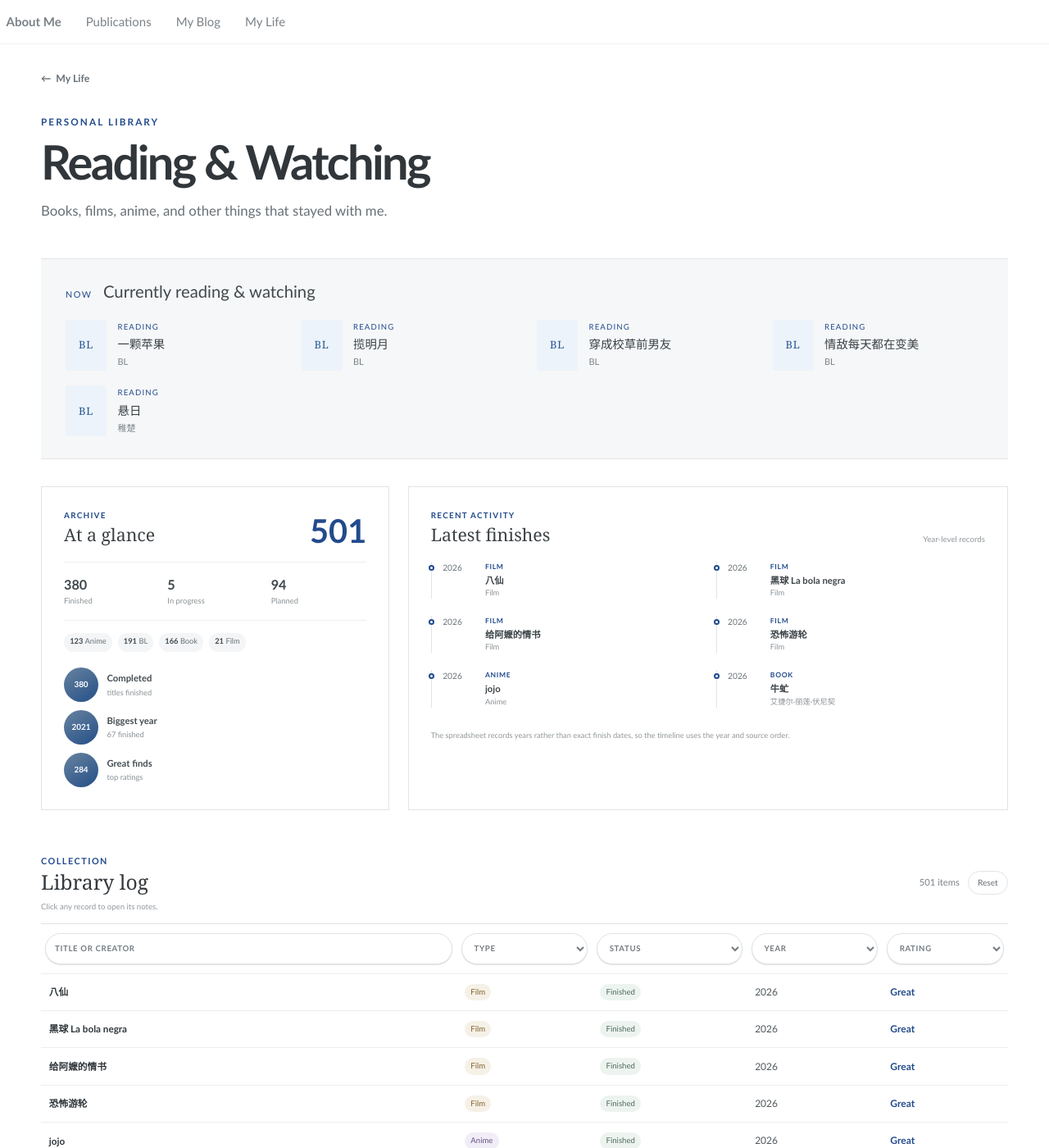
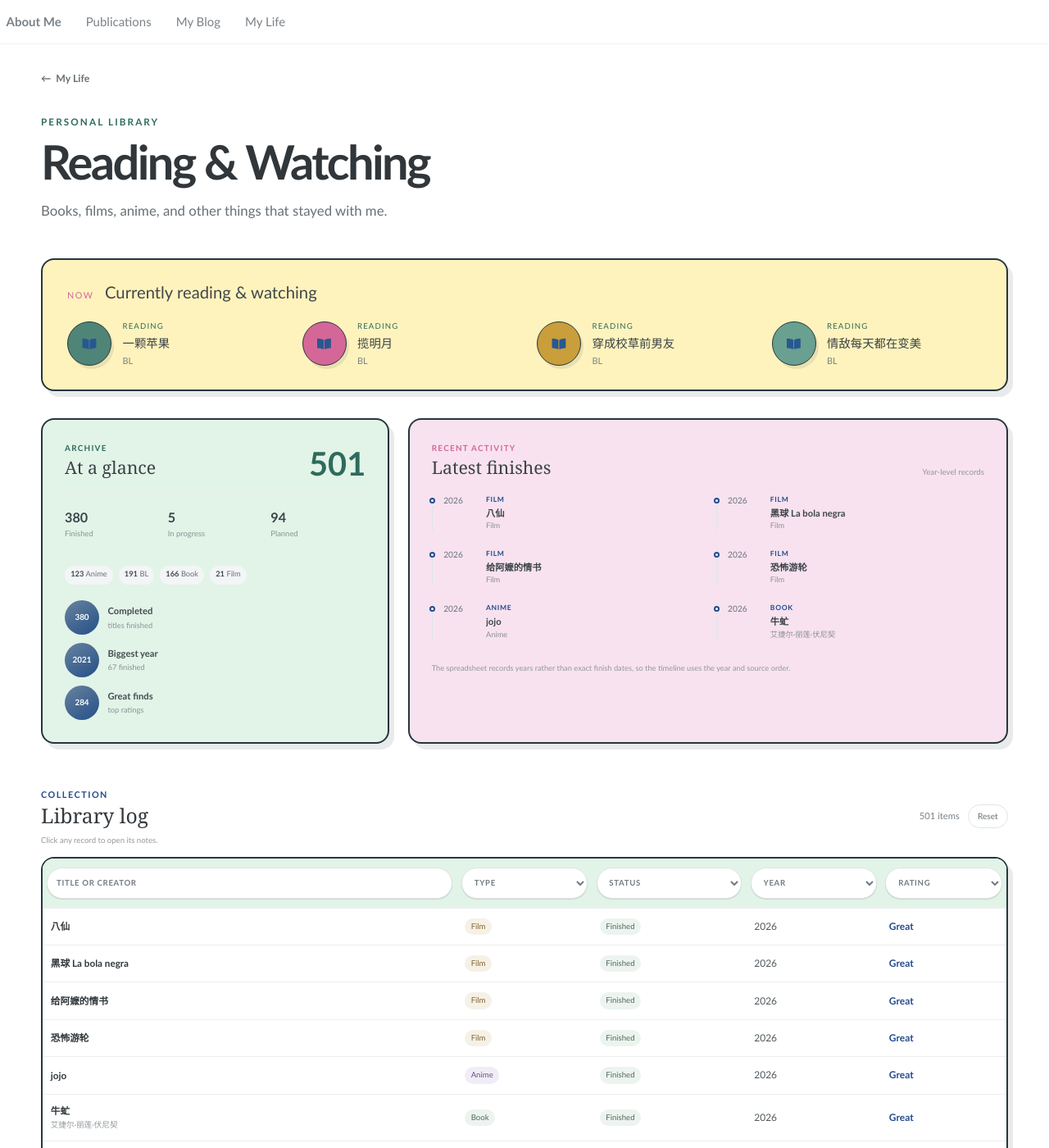
Before and after one commit to Cathylixi/Cathylixi.github.io, a Jekyll site: the page built from _pages/reading.md, in a window 1280 px wide and 1400 px high. Shown: the whole window at 82% size. Built offline with Jekyll 4.4.1, drawn with Linux system fonts in a browser that asks for light colours.

Commit message:
Restyle Reading page with pastel panels

```diff
--- a/_pages/reading.md
+++ b/_pages/reading.md
@@ -29,7 +29,11 @@ redirect_from:
         {% if item.status == "Reading" or item.status == "Watching" %}
           <article class="reading-now__item" data-type="{{ item.category | escape }}" data-index="{{ forloop.index0 }}" tabindex="0" aria-haspopup="dialog">
             <div class="reading-now__cover reading-type--{{ item.category | downcase | escape }}" aria-hidden="true">
-              {% case item.category %}{% when "Book" %}B{% when "Film" %}F{% when "Anime" %}A{% else %}{{ item.category | escape }}{% endcase %}
+              {% case item.category %}
+                {% when "Film" %}<i class="fas fa-film"></i>
+                {% when "Anime" %}<i class="fas fa-star"></i>
+                {% else %}<i class="fas fa-book-open"></i>
+              {% endcase %}
             </div>
             <div class="reading-now__copy">
               <p>{{ item.status | escape }}</p>
--- a/_sass/_reading.scss
+++ b/_sass/_reading.scss
@@ -26,7 +26,7 @@
 
   .reading-hero__eyebrow {
     margin: 0 0 0.75rem;
-    color: $link-color;
+    color: #2f6b5d;
     font-size: 0.78rem;
     font-weight: bold;
     letter-spacing: 0.18em;
@@ -54,9 +54,10 @@
 .reading-now {
   margin-bottom: 2.2rem;
   padding: 1.8rem 2rem;
-  background: #f6f7f8;
-  border-top: 1px solid #e1e4e6;
-  border-bottom: 1px solid #e1e4e6;
+  background: #fff3bd;
+  border: 2px solid #26363d;
+  border-radius: 16px;
+  box-shadow: 6px 7px 0 rgba(38, 54, 61, 0.1);
 }
 
 .reading-now__heading {
@@ -66,7 +67,7 @@
   margin-bottom: 1.45rem;
 
   > span {
-    color: $link-color;
+    color: #d46798;
     font-size: 0.72rem;
     letter-spacing: 0.14em;
     text-transform: uppercase;
@@ -82,7 +83,7 @@
 
 .reading-now__items {
   display: grid;
-  grid-template-columns: repeat(auto-fit, minmax(210px, 1fr));
+  grid-template-columns: repeat(4, minmax(0, 1fr));
   gap: 1.25rem clamp(1.2rem, 2.4vw, 2rem);
 }
 
@@ -93,7 +94,7 @@
 
   &:hover,
   &:focus-visible {
-    background: #f8fafb;
+    background: rgba(255, 255, 255, 0.26);
     outline: none;
   }
 
@@ -118,7 +119,7 @@
   }
 
   p {
-    color: $link-color;
+    color: #2f6b5d;
     font-size: 0.64rem;
     letter-spacing: 0.12em;
     text-transform: uppercase;
@@ -148,22 +149,28 @@
 
 .reading-now__cover {
   display: flex;
-  width: 50px;
-  height: 62px;
-  flex: 0 0 50px;
+  width: 54px;
+  height: 54px;
+  flex: 0 0 54px;
   align-items: center;
   justify-content: center;
   color: #fff;
-  font-family: Georgia, "Times New Roman", serif;
-  font-size: 0.86rem;
-  letter-spacing: 0.06em;
-  background: linear-gradient(145deg, #587898, #183d65);
-  border-radius: 3px;
+  font-size: 1rem;
+  background: #4f8577;
+  border: 1.5px solid #26363d;
+  border-radius: 50%;
+  box-shadow: 3px 4px 0 rgba(38, 54, 61, 0.1);
 }
 
-.reading-now__cover.reading-type--book { background: linear-gradient(145deg, #718d82, #365d51); }
-.reading-now__cover.reading-type--film { background: linear-gradient(145deg, #a98b5d, #725635); }
-.reading-now__cover.reading-type--anime { background: linear-gradient(145deg, #8c7baa, #5a477e); }
+.reading-now__cover.reading-type--book,
+.reading-now__cover.reading-type--bl { background: #4f8577; }
+.reading-now__cover.reading-type--film { background: #c99e3b; }
+.reading-now__cover.reading-type--anime { background: #d46798; }
+
+.reading-now__item:nth-child(4n + 1) .reading-now__cover { background: #4f8577; }
+.reading-now__item:nth-child(4n + 2) .reading-now__cover { background: #d46798; }
+.reading-now__item:nth-child(4n + 3) .reading-now__cover { background: #c99e3b; }
+.reading-now__item:nth-child(4n + 4) .reading-now__cover { background: #69a08f; }
 
 .page__content .reading-now__empty {
   grid-column: 1 / -1;
@@ -183,9 +190,13 @@
 .reading-recent {
   min-width: 0;
   padding: clamp(1.3rem, 2.5vw, 1.8rem);
-  background: #fff;
-  border: 1px solid #e1e5e7;
+  border: 2px solid #26363d;
+  border-radius: 16px;
+  box-shadow: 6px 7px 0 rgba(38, 54, 61, 0.1);
 }
+
+.reading-archive { background: #e2f4e8; }
+.reading-recent { background: #f8e2ef; }
 
 .reading-panel-heading {
   display: flex;
@@ -199,7 +210,7 @@
   }
 
   p {
-    color: $link-color;
+    color: #2f6b5d;
     font-size: 0.66rem;
     font-weight: bold;
     letter-spacing: 0.13em;
@@ -215,12 +226,14 @@
   }
 
   > strong {
-    color: $link-color;
+    color: #2f6b5d;
     font-size: clamp(2rem, 4vw, 2.65rem);
     line-height: 0.9;
     font-variant-numeric: tabular-nums;
   }
 }
+
+.reading-panel-heading--activity p { color: #d46798; }
 
 .reading-panel-heading--activity > span {
   color: #92989c;
@@ -504,7 +517,9 @@
 
 .reading-table-wrap {
   overflow-x: auto;
-  border-top: 1px solid #dfe3e5;
+  border: 2px solid #26363d;
+  border-radius: 16px;
+  box-shadow: 6px 7px 0 rgba(38, 54, 61, 0.1);
 }
 
 .page__content .reading-table {
@@ -525,7 +540,7 @@
   th {
     padding: 0.72rem 0.35rem;
     text-align: left;
-    background: #fff;
+    background: #e2f4e8;
   }
 
   td {
```
Also changed, not shown: other parts of _pages/reading.md (+2 -1 lines).
